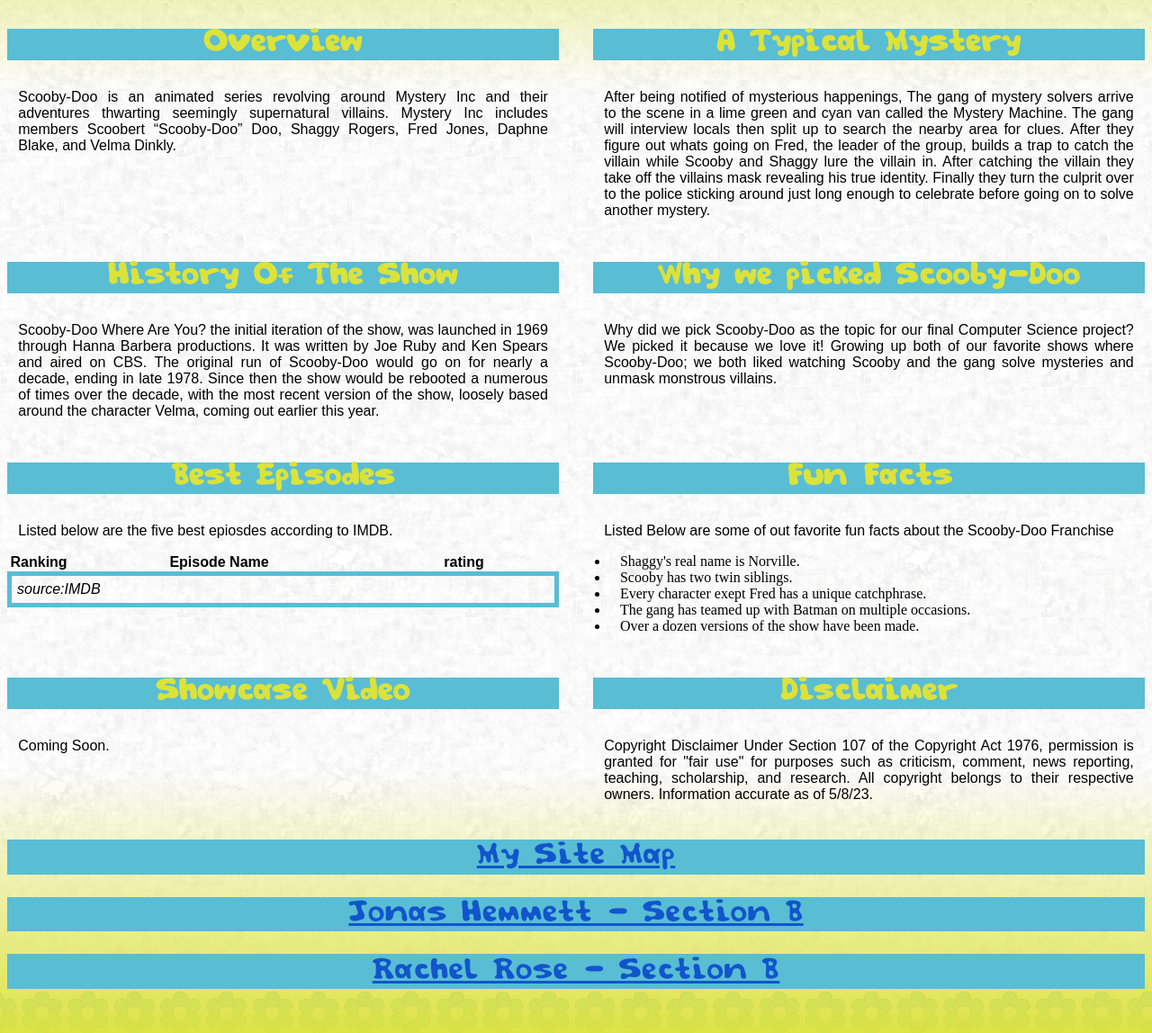
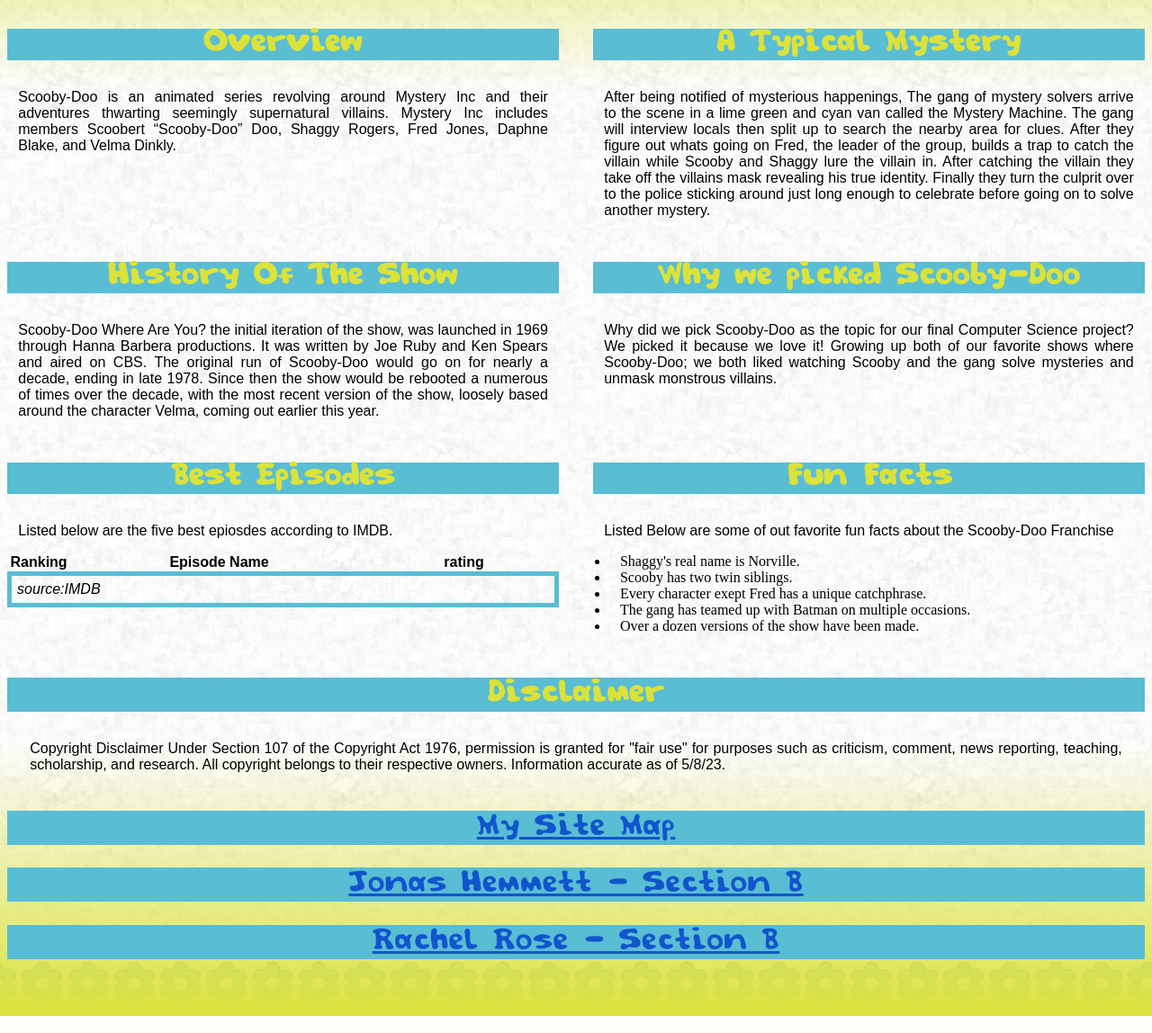
Before and after one commit to Jonas-Hemmett/Jonas-Hemmett-Rachel-Rose, a PHP site: page / in a window 1280 px wide. Shown: the part 204-1352 px from the top of the page at 90% size. Run offline with PHP 8.4, Linux system fonts and the light colour scheme; data that the repository does not hold is empty.

Commit message:
Final Project: edited the home page

```diff
--- a/index.php
+++ b/index.php
@@ -62,7 +62,7 @@
                     </table>
             </section>
             <section>
-        <h3>Fun Facts</h3>
+            <h3>Fun Facts</h3>
         <p>
             Listed Below are some of out favorite fun facts about the Scooby-Doo Franchise
         </p>
@@ -86,26 +86,11 @@
     </section>
 
     <section>
-        <h3>Showcase Video</h3>
-        <p>Coming Soon.</p>
-        <!--
-        <p>
-            below is a video going over our website.
-        </p>
-        <video controls width=80%>
-            <source src="resources/videos/test.mp4" type="video/mp4">
-        <video>
-                            -->
-    </section>
-
-
-    <section>
         <h3>Disclaimer</h3>
         <p>
             Copyright Disclaimer Under Section 107 of the Copyright Act 1976, permission is granted for "fair use" for purposes such as criticism, comment, news reporting, teaching, scholarship, and research. All copyright belongs to their respective owners. Information accurate as of 5/8/23.
         </p>
     </section>
-
         </main>
 <?php
 include "footer.php";
```
